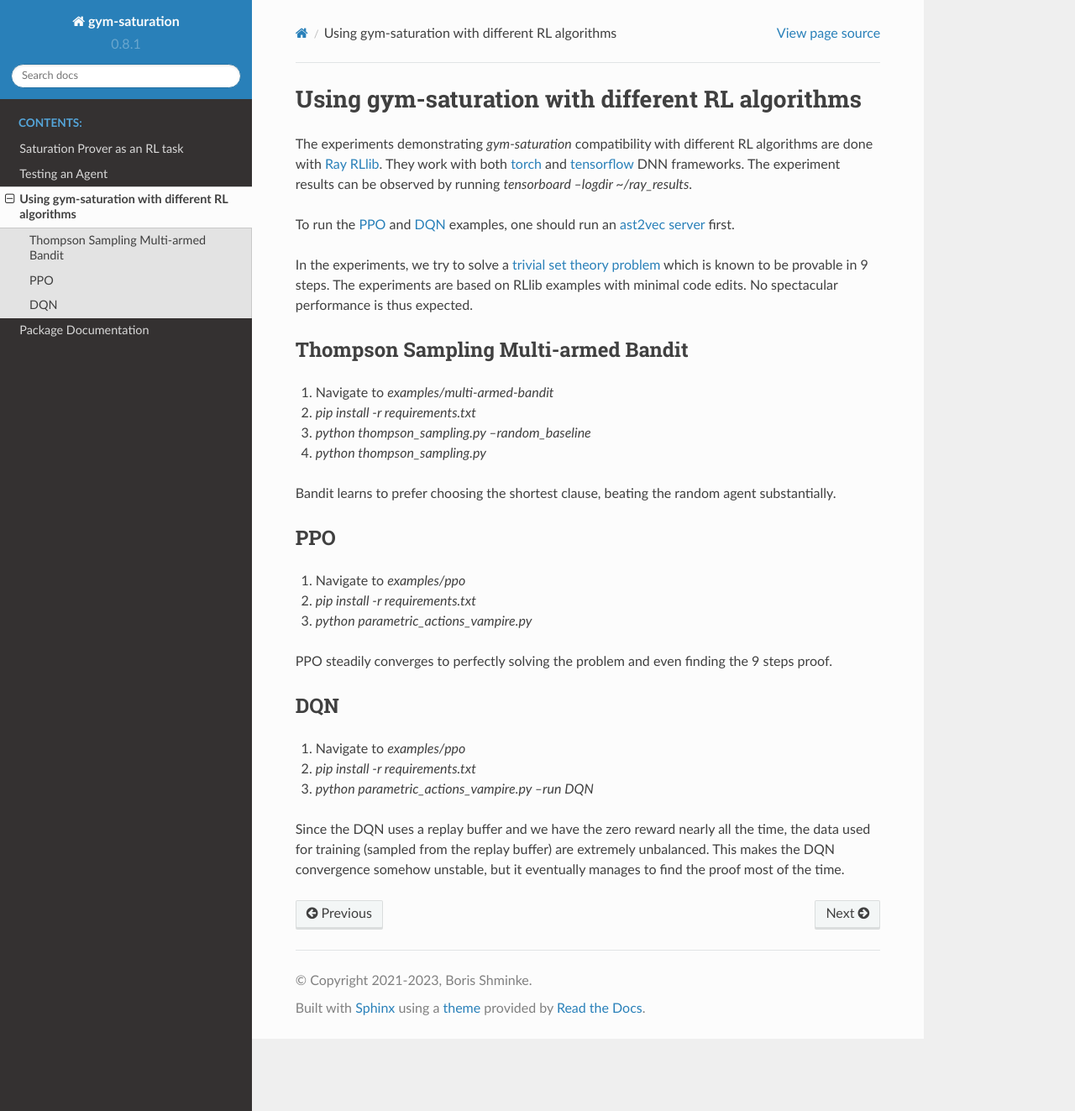
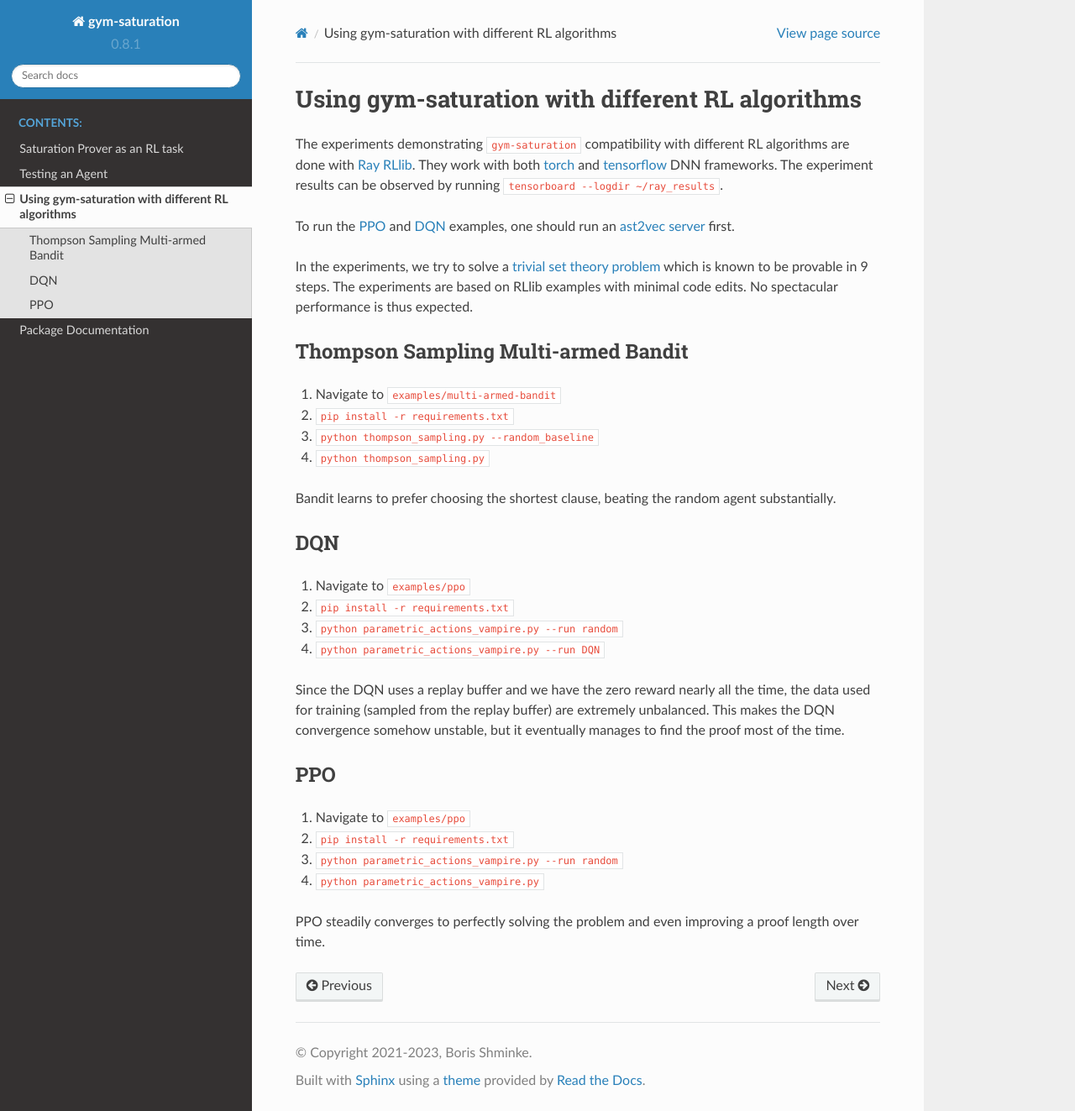
Before and after one commit to inpefess/gym-saturation, a Sphinx documentation site: the page built from doc/source/experiments.rst, in a window 1280 px wide and 1323 px high. Shown: the whole window at 84% size. Built offline with Sphinx 7.4.7 and the Read the Docs theme 2.0.0, drawn with Linux system fonts in a browser that asks for light colours.

Commit message:
add random baseline to PPO

```diff
--- a/doc/source/experiments.rst
+++ b/doc/source/experiments.rst
@@ -17,7 +17,7 @@
 Using gym-saturation with different RL algorithms
 ##################################################
 
-The experiments demonstrating `gym-saturation` compatibility with different RL algorithms are done with `Ray RLlib <https://docs.ray.io/en/latest/rllib/index.html>`__. They work with both `torch <https://pytorch.org/>`__ and `tensorflow <https://www.tensorflow.org/>`__ DNN frameworks. The experiment results can be observed by running `tensorboard --logdir ~/ray_results`.
+The experiments demonstrating ``gym-saturation`` compatibility with different RL algorithms are done with `Ray RLlib <https://docs.ray.io/en/latest/rllib/index.html>`__. They work with both `torch <https://pytorch.org/>`__ and `tensorflow <https://www.tensorflow.org/>`__ DNN frameworks. The experiment results can be observed by running ``tensorboard --logdir ~/ray_results``.
 
 To run the `PPO <https://arxiv.org/abs/1707.06347>`__ and `DQN <https://arxiv.org/abs/1312.5602>`__ examples, one should run an `ast2vec <https://arxiv.org/abs/2103.11614>`__ `server <https://gitlab.com/inpefess/ast2vec>`__ first.
 
@@ -26,27 +26,29 @@ In the experiments, we try to solve a `trivial set theory problem <https://tptp.
 Thompson Sampling Multi-armed Bandit
 *************************************
 
-#. Navigate to `examples/multi-armed-bandit`
-#. `pip install -r requirements.txt`
-#. `python thompson_sampling.py --random_baseline`
-#. `python thompson_sampling.py`
+#. Navigate to ``examples/multi-armed-bandit``
+#. ``pip install -r requirements.txt``
+#. ``python thompson_sampling.py --random_baseline``
+#. ``python thompson_sampling.py``
 
 Bandit learns to prefer choosing the shortest clause, beating the random agent substantially.
+
+DQN
+****
+
+#. Navigate to ``examples/ppo``
+#. ``pip install -r requirements.txt``
+#. ``python parametric_actions_vampire.py --run random``
+#. ``python parametric_actions_vampire.py --run DQN``
+
+Since the DQN uses a replay buffer and we have the zero reward nearly all the time, the data used for training (sampled from the replay buffer) are extremely unbalanced. This makes the DQN convergence somehow unstable, but it eventually manages to find the proof most of the time.
 
 PPO
 ****
 
-#. Navigate to `examples/ppo`
-#. `pip install -r requirements.txt`
-#. `python parametric_actions_vampire.py`
+#. Navigate to ``examples/ppo``
+#. ``pip install -r requirements.txt``
+#. ``python parametric_actions_vampire.py --run random``
+#. ``python parametric_actions_vampire.py``
 
-PPO steadily converges to perfectly solving the problem and even finding the 9 steps proof.
-
-DQN
-****
-
-#. Navigate to `examples/ppo`
-#. `pip install -r requirements.txt`
-#. `python parametric_actions_vampire.py --run DQN`
-
-Since the DQN uses a replay buffer and we have the zero reward nearly all the time, the data used for training (sampled from the replay buffer) are extremely unbalanced. This makes the DQN convergence somehow unstable, but it eventually manages to find the proof most of the time.
+PPO steadily converges to perfectly solving the problem and even improving a proof length over time.
```
Also changed, not shown: 1 other file.
